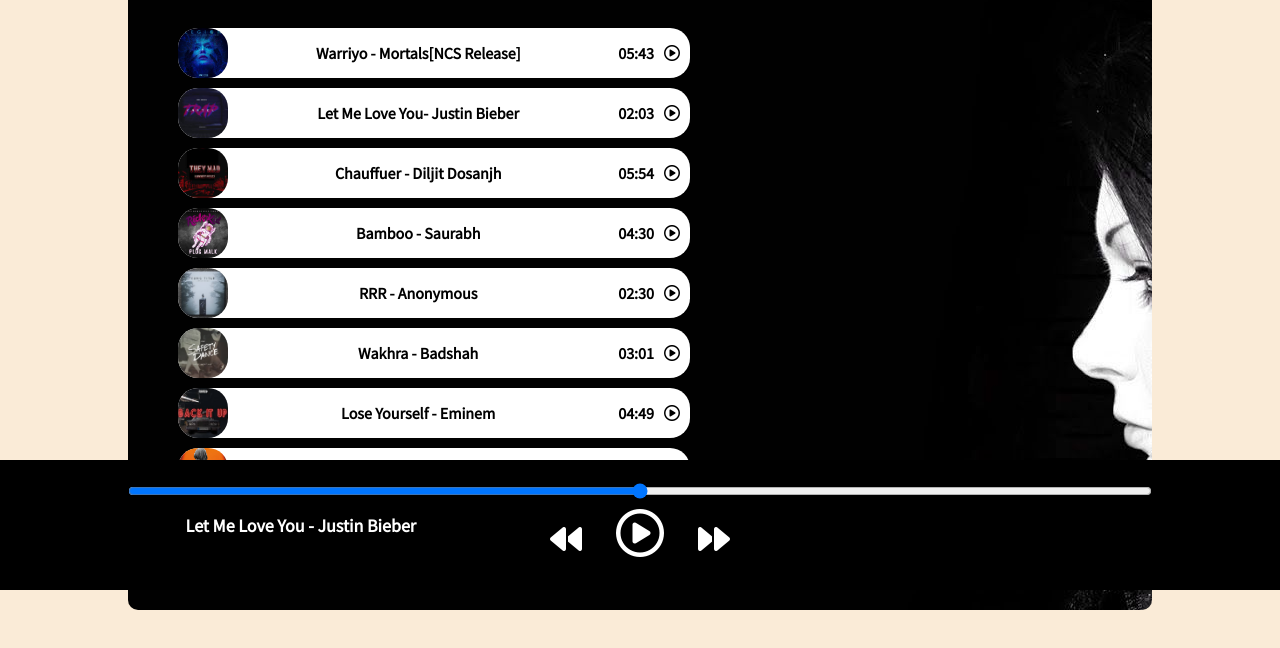
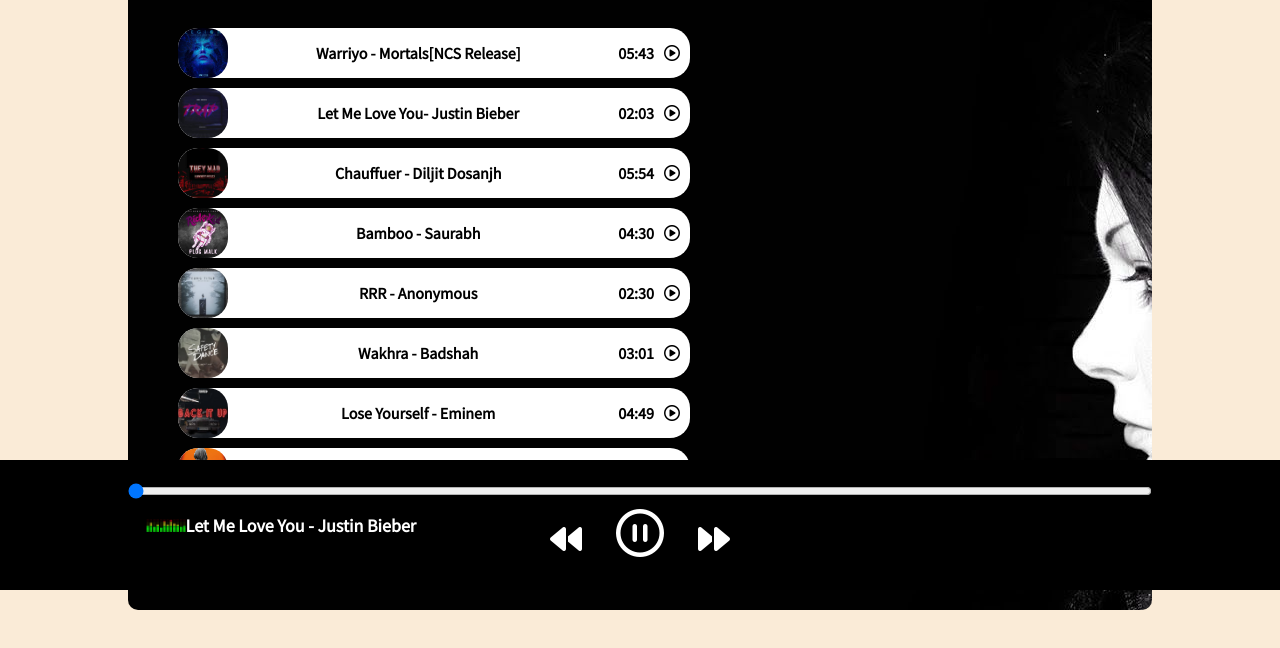
Before and after one commit to 123shuklaayush/Spotify-Clone, a plain HTML site: page index.html in a window 1280 px wide. Both pictures are taken after a click on the icon 640 px from the left and 743 px from the top of the page. Shown: the part 210-858 px from the top of the page. Drawn offline with Linux system fonts and the light colour scheme.

Commit message:
Updated music player, pause and continue

```diff
--- a/index.html
+++ b/index.html
@@ -98,18 +98,21 @@
       </div>
     </div>
     <div class="bottom">
-        <input type="range" name="range" id="myProgressbar" min="0" max="100">
+        <input type="range" name="range" id="myProgressbar" min="0" value = "0" max="100">
         <div class="icons">
         <i class="fa fa-2x fa-light fa-backward"></i>
-        <i class="fa-3x fa-regular fa-circle-play"></i>
+        <!-- Triangle wala -->
+        <i class="fa-3x fa-regular fa-play-circle" id = "masterplay"></i>
+        <!-- Two bars -->
+        <!-- <i class="fa fa-duotone fa-pause" id = "barwala" onclick="clicktocontinue"></i> -->
         <i class="fa-2x fa-solid fa-forward"></i>
     </div>
     <div class="songBeats">
-        <img src="images/playing.gif" width="40px"><span>Let Me Love You - Justin Bieber</span>
+        <img src="images/playing.gif" width="40px" id= "gif"><span>Let Me Love You - Justin Bieber</span>
     </div>
     </div>
-<script src="https://kit.fontawesome.com/4b65e2b929.js" crossorigin="anonymous"></script>
-<script src="script.js"></script>
+    <script src="script.js"></script>
+    <script src="https://kit.fontawesome.com/4b65e2b929.js" crossorigin="anonymous"></script>
 
   </body>
 </html>
--- a/script.js
+++ b/script.js
@@ -1,6 +1,46 @@
 
 let songIndex = 0;
-let audioElement = new Audio('1.mp3')
+let audioElement = new Audio("songs/1.mp3");
+let masterPlay = document.getElementById('masterplay');
+let myProgressBar = document.getElementById('myProgressBar');
+let gif = document.getElementById('gif');
+
+// Songs Name
 let songs = [
-    {songName: "Rap God", filePath:'songs/1.mp3'}
+    {songName: "Punji", filePath:"songs/1.mp3", coverPath:"covers/1.jpg"},
+    {songName: "Punji", filePath:"songs/1.mp3", coverPath:"covers/1.jpg"},
+    {songName: "Punji", filePath:"songs/1.mp3", coverPath:"covers/1.jpg"},
+    {songName: "Punji", filePath:"songs/1.mp3", coverPath:"covers/1.jpg"},
+    {songName: "Punji", filePath:"songs/1.mp3", coverPath:"covers/1.jpg"},
+    {songName: "Punji", filePath:"songs/1.mp3", coverPath:"covers/1.jpg"},
+    {songName: "Punji", filePath:"songs/1.mp3", coverPath:"covers/1.jpg"},
+    {songName: "Punji", filePath:"songs/1.mp3", coverPath:"covers/1.jpg"},
+    {songName: "Punji", filePath:"songs/1.mp3", coverPath:"covers/1.jpg"},
 ]
+
+// Listen to Events
+// ----MY First Song---- //
+masterPlay.addEventListener('click', ()=>{
+
+    // Play and Pause Buttons
+    if(audioElement.paused || audioElement.currentTime<=0){
+        audioElement.play();
+        masterPlay.classList.remove('fa-play-circle');
+        masterPlay.classList.add('fa-pause-circle');
+        gif.style.opacity =1;
+    }
+    else{
+        audioElement.pause();
+        masterPlay.classList.add('fa-play-circle');
+        masterPlay.classList.remove('fa-pause-circle');
+        gif.style.opacity =0;
+    }
+})
+
+// Time Update
+audioElement.addEventListener('timeupdate', ()=>{
+    console.log('timeupdate');
+    progress = parseInt((audioElement.currentTime/audioElement.duration)*100)
+    console.log(progress);
+    myProgressBar.value = progress;
+})
--- a/style.css
+++ b/style.css
@@ -6,7 +6,7 @@
     background-color: rgb(250, 235, 215);
     height: 60rem;
 }
-
+/* -----------------NavBar------------------ */
 .logo{
     height: 45px;
 }
@@ -35,6 +35,8 @@
     color: white;
     font-weight: 600;
 }
+
+/* ------------Content--------- */
 .inner-box{
     background-image: url('images/bg.jpg');
     margin-top: 40px;
@@ -100,6 +102,7 @@
     padding: 10px 15px;
     cursor: pointer;
 }
+
 .songBeats{
     position: absolute;
     left: 2vw;
@@ -111,5 +114,15 @@
 
 .songBeats img{
     opacity: 0;
-    transition: opacity 1s ease-in;
+    transition: opacity 0.2s ease-in;
 }
+/* -------------Adjusting play and pause buttons------------ */
+/* .fa-duotone{
+    font-size: 37px;
+    position: absolute;
+    right: -50px;
+
+}
+.default-play{
+    opacity: 1;
+} */
```
